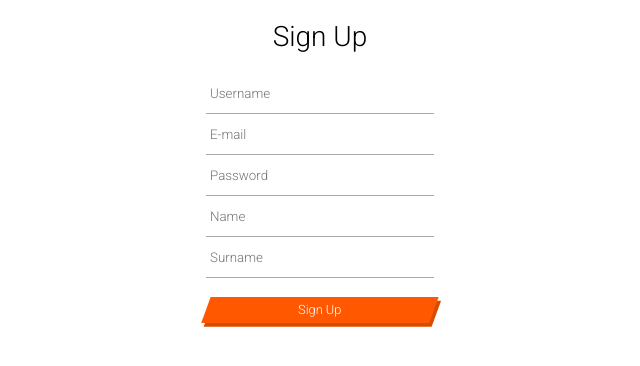
After one commit to andrearizzello/Camagru_42, a PHP site: page /register.html in a window 1280 px wide. The commit adds this page. Shown: the top 366 px of the page, without its empty margins (320-960 px from the left). Run offline with PHP 8.4, Linux system fonts and the light colour scheme.

Commit message:
Added bugged toast

```diff
--- a/css/body.css
+++ b/css/body.css
@@ -45,6 +45,7 @@ button.golden {
     -moz-transition: all .1s ease;
     -o-transition: all .1s ease;
     transition: all .1s ease;
+    font-family: 'Roboto', sans-serif;
 }
 
 button.delay {
@@ -69,6 +70,11 @@ button.golden:active {
     top: 1.8vw;
 }
 
+button.golden.register {
+    width: 100%;
+    float: unset;
+}
+
 button:focus {
     outline:0;
 }
@@ -83,6 +89,64 @@ div.img-container {
     border-radius: 20px;
     box-shadow: 0 2px 2px 0 rgba(0,0,0,.16), 0 0 2px 0 rgba(0,0,0,.12);
     margin-bottom: 3vh;
+}
+
+div.register-centered-div {
+    text-align: center;
+}
+div.register-container {
+    display: inline-block;
+}
+div.register-centered-div input {
+    border: unset;
+    outline: 0;
+    color: orangered;
+    display: block;
+    padding: 4px;
+    font-family: 'Roboto', sans-serif;
+    width: 220px;
+    height: 32px;
+    border-bottom: 1px solid #AAA;
+}
+div.register-centered-div h1 {
+    margin-top: 20px;
+    margin-bottom: 20px;
+    font-size: 28px;
+    font-weight: 300;
+    font-family: 'Roboto', sans-serif;
+}
+
+form.register-form input:focus {
+    border-bottom: 2px solid orange;
+}
+
+div.custom-alert {
+    visibility: hidden;
+    text-align: center;
+    position: absolute;
+    bottom: 0;
+    background: rgba(0,0,0,0.8);
+    color: white;
+    border-top-left-radius: 10px;
+    border-top-right-radius: 10px;
+    width: 20%;
+    height: 100px;
+    left: calc(50% - 10%);
+    animation-duration: 1s;
+}
+@keyframes custom-alert {
+    0% {
+        visibility: visible;
+        height: 0;
+    }
+    50% {
+        height: 100px;
+    }
+    100% {
+        height: 0;
+        visibility: hidden;
+    }
+
 }
 
 footer {
@@ -113,7 +177,7 @@ footer > p {
         font-size: 20vw;
         display: block;
         color: black;
-        margin-top: 3gvw;
+        margin-top: 3vw;
     }
     button.golden {
         background: #ff5800;
--- a/index.html
+++ b/index.html
@@ -4,7 +4,7 @@
     <meta charset="UTF-8">
     <meta name="viewport" content="width=device-width, initial-scale=1.0, minimum-scale=1.0, maximum-scale=1.0">
     <title>Camagru</title>
-    <link href="https://fonts.googleapis.com/css?family=Pacifico" rel="stylesheet">
+    <link href="https://fonts.googleapis.com/css?family=Pacifico|Roboto:300" rel="stylesheet">
     <link rel="stylesheet" href="css/body.css">
     <link rel="stylesheet" href="css/reset.css">
     <link rel="icon" type="image/png" sizes="32x32" href="imgs/favicon.png">
--- /dev/null
+++ b/register.html
@@ -0,0 +1,42 @@
+<!DOCTYPE html>
+<html lang="en">
+<head>
+    <meta charset="UTF-8">
+    <meta name="viewport" content="width=device-width, initial-scale=1.0, minimum-scale=1.0, maximum-scale=1.0">
+    <title>Camagru - Register</title>
+    <link rel="stylesheet" href="css/body.css">
+    <link rel="stylesheet" href="css/reset.css">
+    <link href="https://fonts.googleapis.com/css?family=Roboto:300" rel="stylesheet">
+    <link rel="icon" type="image/png" sizes="32x32" href="imgs/favicon.png">
+    <script>
+        function submit() {
+            var username = document.getElementById("username");
+            if (username == null || !username.value.length)
+            {
+                var alert = document.getElementById("custom-alert")
+                if (alert != null)
+                {
+                    alert.style.animationName = "custom-alert";
+                    //TODO: Finire (vedere snakbar/toast)
+                }
+            }
+        }
+    </script>
+</head>
+<body>
+<div class="register-centered-div">
+    <div class="register-container">
+        <h1>Sign Up</h1>
+        <input id="username" type="text" placeholder="Username" maxlength="45" required>
+        <input id="email" type="email" placeholder="E-mail" maxlength="100" required>
+        <input id="password" type="password" placeholder="Password" required>
+        <input id="name" type="text" placeholder="Name" maxlength="45" required>
+        <input id="surname" type="text" placeholder="Surname" maxlength="45" required>
+        <button class="golden register" type="button" onclick="submit()"><span class="fix-skew">Sign Up</span></button>
+    </div>
+</div>
+<div id="custom-alert" class="custom-alert">
+    <p>Errore</p>
+</div>
+</body>
+</html>
```
